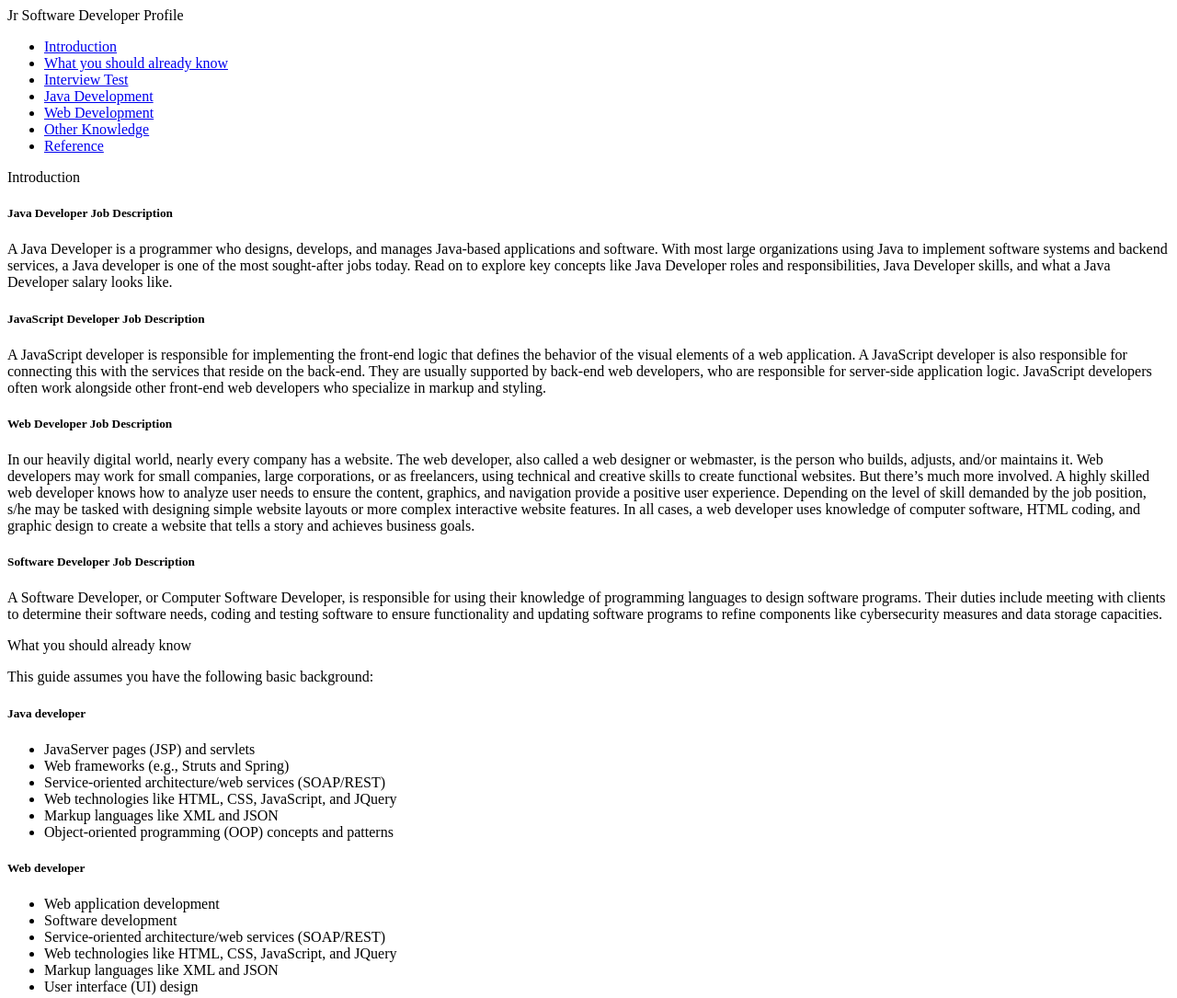
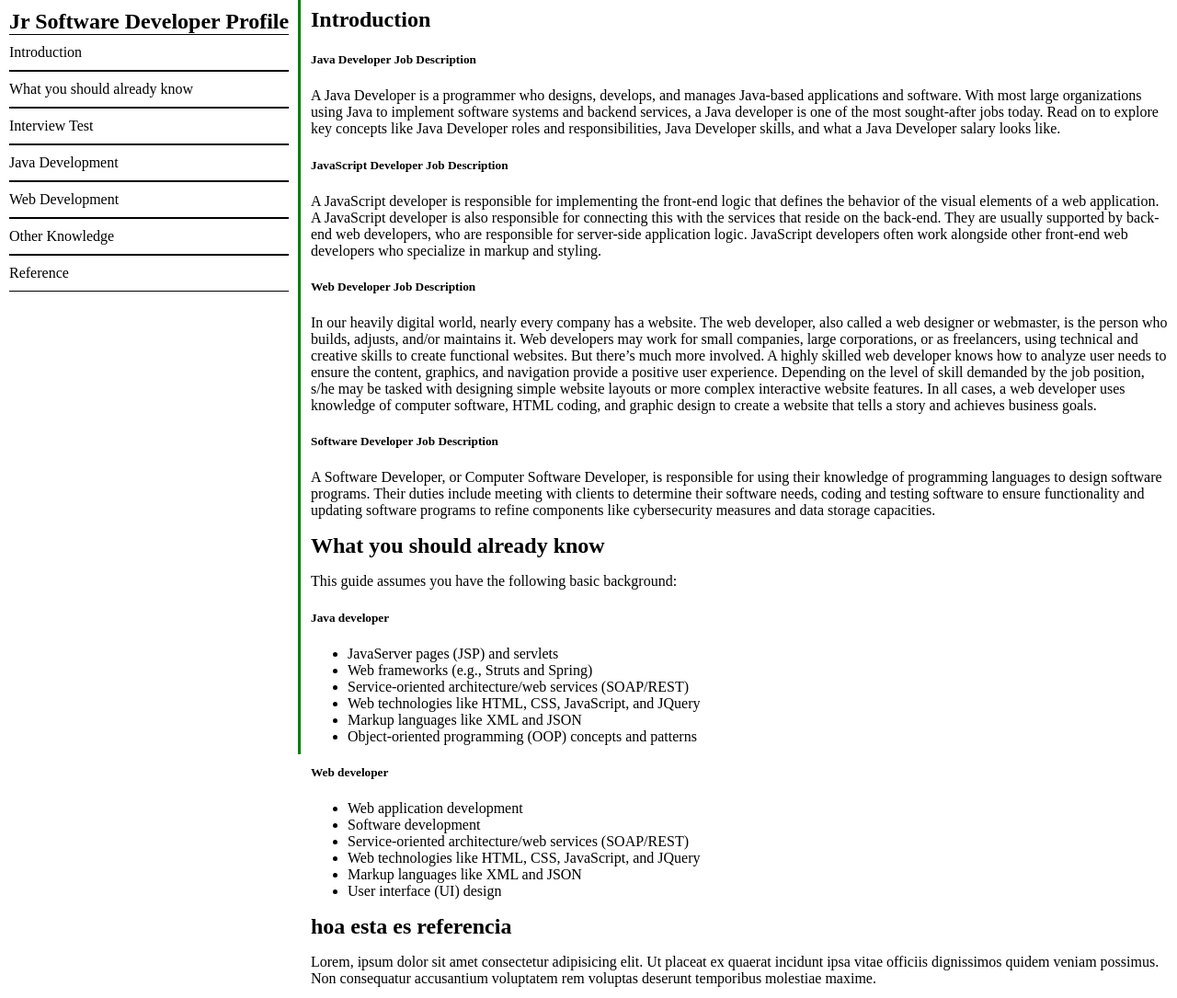
Before and after one commit to TheRoyLink/FCC-Technical-Documentation-Page, a plain HTML site: page index.html in a window 1280 px wide. Shown: the whole page at 92% size. Drawn offline with Linux system fonts and the light colour scheme.

Commit message:
avance v2

```diff
--- a/index.html
+++ b/index.html
@@ -5,23 +5,22 @@
     <meta charset="UTF-8">
     <meta http-equiv="X-UA-Compatible" content="IE=edge">
     <meta name="viewport" content="width=device-width, initial-scale=1.0">
+    <link rel="stylesheet" href="styles/mainStyle.css">
     <title>Technical-docs-page</title>
 </head>
 
 <body>
-
+    <div class="main-body">
         <nav id="navbar">
             <header>Jr Software Developer Profile</header>
-        <ul>
-            <!-- User Story #12 & User Story #13 -->
-            <li> <a class="nav-link" href="#Introduction">Introduction</a> </li>
-            <li> <a class="nav-link" href="#What_you_should_already_know">What you should already know</a> </li>
-            <li><a class="nav-link" href="#Interview_Test">Interview Test</a></li>
-            <li><a class="nav-link" href="#Java_Development">Java Development</a></li>
-            <li><a class="nav-link" href="#Web_Development">Web Development</a></li>
-            <li><a class="nav-link" href="#Other_Knowledge">Other Knowledge</a></li>
-            <li><a class="nav-link" href="#Reference">Reference</a></li>
-        </ul>
+            <a class="nav-link" href="#Introduction">Introduction</a>
+            <a class="nav-link" href="#What_you_should_already_know">What you should already know</a>
+            <a class="nav-link" href="#Interview_Test">Interview Test</a>
+            <a class="nav-link" href="#Java_Development">Java Development</a></li>
+            <a class="nav-link" href="#Web_Development">Web Development</a>
+            <a class="nav-link" href="#Other_Knowledge">Other Knowledge</a>
+            <a class="nav-link" href="#Reference">Reference</a>
+
         </nav>
 
         <main id="main-doc">
@@ -40,29 +39,39 @@
 
                     <h5>JavaScript Developer Job Description</h5>
                     <p>
-                    A JavaScript developer is responsible for implementing the front-end logic that defines the behavior
+                        A JavaScript developer is responsible for implementing the front-end logic that defines the
+                        behavior
                         of the visual elements of a web application. A JavaScript developer is also responsible for
                         connecting this with the services that reside on the back-end. They are usually supported by
                         back-end web developers, who are responsible for server-side application logic. JavaScript
-                    developers often work alongside other front-end web developers who specialize in markup and styling.
+                        developers often work alongside other front-end web developers who specialize in markup and
+                        styling.
                     </p>
 
                     <h5>Web Developer Job Description</h5>
                     <p>
-                    In our heavily digital world, nearly every company has a website. The web developer, also called a
-                    web designer or webmaster, is the person who builds, adjusts, and/or maintains it. Web developers
-                    may work for small companies, large corporations, or as freelancers, using technical and creative
-                    skills to create functional websites. But there’s much more involved. A highly skilled web developer
-                    knows how to analyze user needs to ensure the content, graphics, and navigation provide a positive
-                    user experience. Depending on the level of skill demanded by the job position, s/he may be tasked
-                    with designing simple website layouts or more complex interactive website features. In all cases, a
+                        In our heavily digital world, nearly every company has a website. The web developer, also called
+                        a
+                        web designer or webmaster, is the person who builds, adjusts, and/or maintains it. Web
+                        developers
+                        may work for small companies, large corporations, or as freelancers, using technical and
+                        creative
+                        skills to create functional websites. But there’s much more involved. A highly skilled web
+                        developer
+                        knows how to analyze user needs to ensure the content, graphics, and navigation provide a
+                        positive
+                        user experience. Depending on the level of skill demanded by the job position, s/he may be
+                        tasked
+                        with designing simple website layouts or more complex interactive website features. In all
+                        cases, a
                         web developer uses knowledge of computer software, HTML coding, and graphic design to create a
                         website that tells a story and achieves business goals.
                     </p>
 
                     <h5>Software Developer Job Description</h5>
                     <p>
-                    A Software Developer, or Computer Software Developer, is responsible for using their knowledge of
+                        A Software Developer, or Computer Software Developer, is responsible for using their knowledge
+                        of
                         programming languages to design software programs. Their duties include meeting with clients to
                         determine their software needs, coding and testing software to ensure functionality and updating
                         software programs to refine components like cybersecurity measures and data storage capacities.
@@ -119,10 +128,15 @@
             </section>
             <section class="main-section" id="Reference">
                 <header>
-
+                    hoa esta es referencia
                 </header>
+                <p>Lorem, ipsum dolor sit amet consectetur adipisicing elit. Ut placeat ex quaerat incidunt ipsa vitae
+                    officiis dignissimos quidem veniam possimus. Non consequatur accusantium voluptatem rem voluptas
+                    deserunt temporibus molestiae maxime.</p>
             </section>
         </main>
+    </div>
+
 
 </body>
 
--- a/styles/mainStyle.css
+++ b/styles/mainStyle.css
@@ -0,0 +1,39 @@
+div.main-body {
+  display: grid;
+  grid-template-columns: minmax(300px, auto) 1fr;
+  grid-template-areas: "navbar mainContent";
+  grid-gap: 30px;
+  padding: 0px;
+  margin: 0px;
+  border: 0px;
+}
+
+nav#navbar {
+  grid-area: navbar;
+  position: fixed;
+  height: 100%;
+  top: 0px;
+  left: 0px;
+  border-right: solid;
+  border-color: green;
+  padding: 10px 10px 10px 10px;
+}
+
+nav#navbar a {
+  display: block;
+  border-top: 1px solid black;
+  border-bottom: 1px solid black;
+  padding: 10px 0px 10px 0px;
+  margin: 0px 0px 0px 0px;
+  text-decoration: none;
+  color: black;
+}
+
+main#main-doc {
+  grid-area: mainContent;
+}
+
+header {
+  font-size: 1.5em;
+  font-weight: bold;
+}
```
Lines whose indentation alone changed are shown as unchanged.
